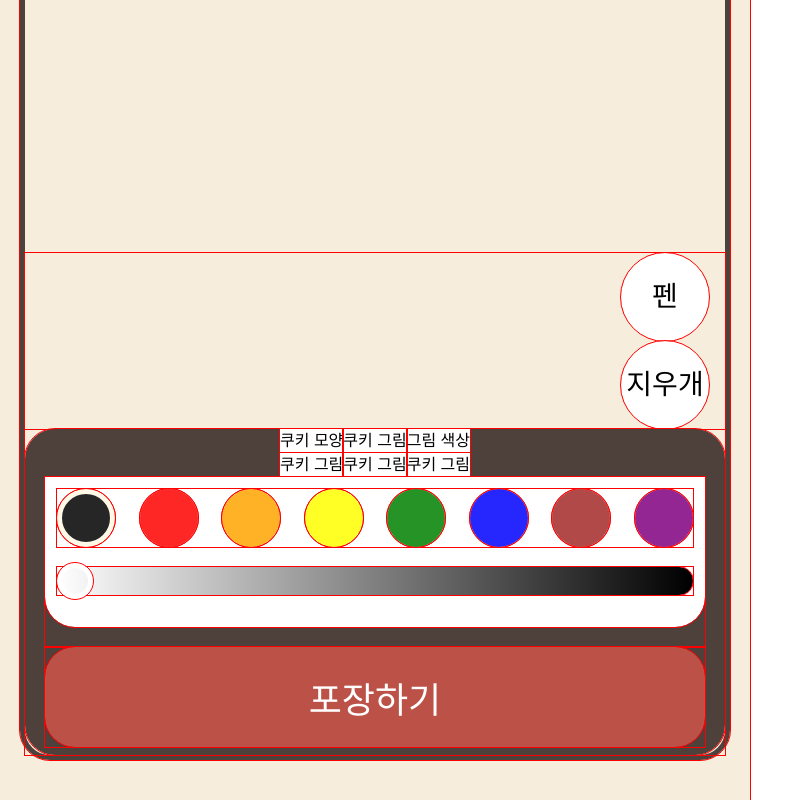
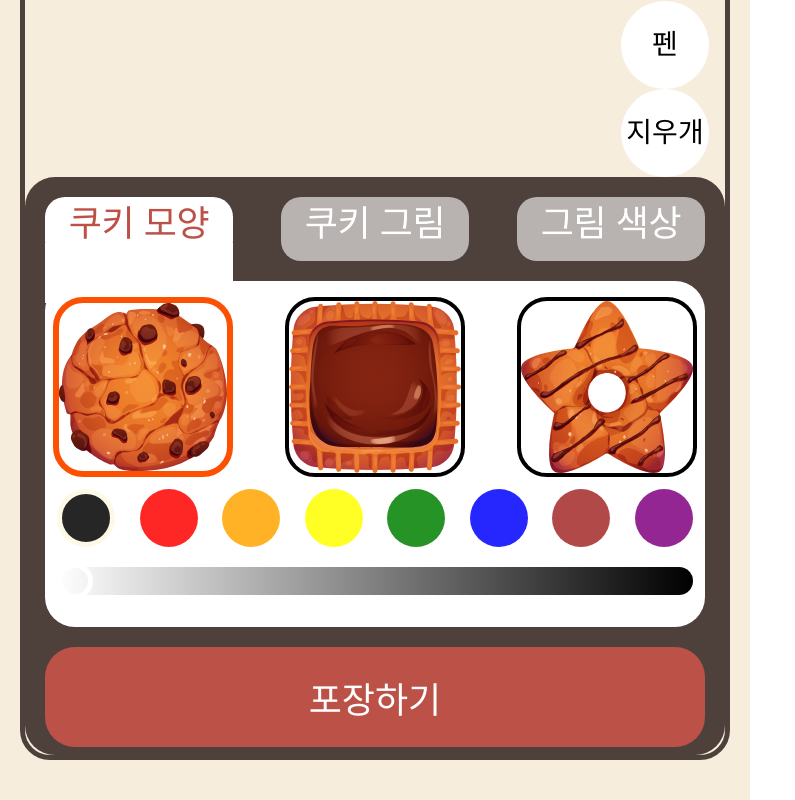
Before and after one commit to devBuzz142/numanku-fe, a React (Create React App) app: page /make/design in a window 1280 px wide. Shown: the part 824-1624 px from the top of the page, without its empty margins (0-795 px from the left). Built offline with nearby package versions, Linux system fonts and the light colour scheme; a web font is replaced by a local one.

Commit message:
feat: MakeDesignPage layout with tab

```diff
--- a/src/commons/style/GlobalStyle.jsx
+++ b/src/commons/style/GlobalStyle.jsx
@@ -18,8 +18,6 @@ const GlobalStyle = () => {
           margin: 0;
           padding: 0;
           border: none;
-
-          outline: 1px solid red;
 
           font-family: 'EF_jejudoldam', sans-serif;
         }
--- /dev/null
+++ b/src/components/Tab/Tab.style.jsx
@@ -0,0 +1,5 @@
+import styled from '@emotion/styled';
+
+export const Tab = styled.div``;
+
+export const TabItem = styled.div``;
--- a/src/pages/MakeDesignPage/MakeDesignPage.jsx
+++ b/src/pages/MakeDesignPage/MakeDesignPage.jsx
@@ -4,6 +4,9 @@ import Button from '../../components/Button/Button';
 import ColorPalette, {
   useColorPalette,
 } from '../../components/ColorPalette/ColorPalette';
+import KUKI1 from '../../assets/kuki1.svg';
+import KUKI2 from '../../assets/kuki2.svg';
+import KUKI3 from '../../assets/kuki3.svg';
 
 const MakeDesignPage = () => {
   const [activeColor, handleColorChange] = useColorPalette();
@@ -17,14 +20,20 @@ const MakeDesignPage = () => {
         </S.ToolWrapper>
         <S.Controller>
           <S.MenuTab>
-            <div>쿠키 모양</div>
-            <div>쿠키 그림</div>
-            <div>그림 색상</div>
+            <S.MenuTabItem selected>쿠키 모양</S.MenuTabItem>
+            <S.MenuTabItem>쿠키 그림</S.MenuTabItem>
+            <S.MenuTabItem>그림 색상</S.MenuTabItem>
           </S.MenuTab>
           <S.DrawingTab>
-            <div>쿠키 그림</div>
-            <div>쿠키 그림</div>
-            <div>쿠키 그림</div>
+            <S.DrawingTabItem selected>
+              <img src={KUKI1} alt="쿠키1" />
+            </S.DrawingTabItem>
+            <S.DrawingTabItem>
+              <img src={KUKI2} alt="쿠키2" />
+            </S.DrawingTabItem>
+            <S.DrawingTabItem>
+              <img src={KUKI3} alt="쿠키3" />
+            </S.DrawingTabItem>
           </S.DrawingTab>
           <S.CollorPalleteWrapper>
             <ColorPalette
--- a/src/pages/MakeDesignPage/MakeDesignPage.style.jsx
+++ b/src/pages/MakeDesignPage/MakeDesignPage.style.jsx
@@ -56,15 +56,84 @@ export const Controller = styled.div`
 `;
 
 export const MenuTab = styled.div`
+  margin-top: 20px;
+  width: 660px;
+
   display: flex;
+  justify-content: space-between;
+`;
+
+export const MenuTabItem = styled.div`
+  border-radius: 20px;
+  width: 188px;
+  height: 64px;
+
+  background-color: rgba(255, 255, 255, 0.6);
+  color: white;
+
+  text-align: center;
+  font-size: 36px;
+  font-style: normal;
+  font-weight: 400;
+  line-height: 150%; /* 54px */
+  letter-spacing: -0.396px;
+
+  ${({ selected }) =>
+    selected &&
+    `
+      background-color: white;
+      color: #BC5148;
+  `}
+
+  ${({ selected }) =>
+    selected &&
+    `
+  ::after {
+    content: '';
+    position: absolute;
+    left: 0px;
+    bottom: -42px;
+
+    width: 188px;
+    height: 60px;
+
+    background-color: white;
+  }
+  `}
+`;
+
+export const DrawingTab = styled.div`
+  margin-top: 20px;
+  border-top-left-radius: 30px;
+  border-top-right-radius: 30px;
+  width: 660px;
+  padding-top: 16px;
+  padding-left: 8px;
+  padding-right: 8px;
+
+  display: flex;
+  justify-content: space-between;
 
   background-color: white;
 `;
 
-export const DrawingTab = styled.div`
-  display: flex;
+export const DrawingTabItem = styled.div`
+  border: 4px solid black;
+  border-radius: 30px;
+  width: 180px;
+  height: 180px;
 
   background-color: white;
+
+  display: flex;
+  justify-content: center;
+  align-items: center;
+
+  ${({ selected }) =>
+    selected &&
+    `
+    border: 6px solid #FC5103;
+    `}
 `;
 
 export const ColorTab = styled.div`
```
Also changed, not shown: src/components/Tab/Tab.jsx (added, +11 -0 lines).
